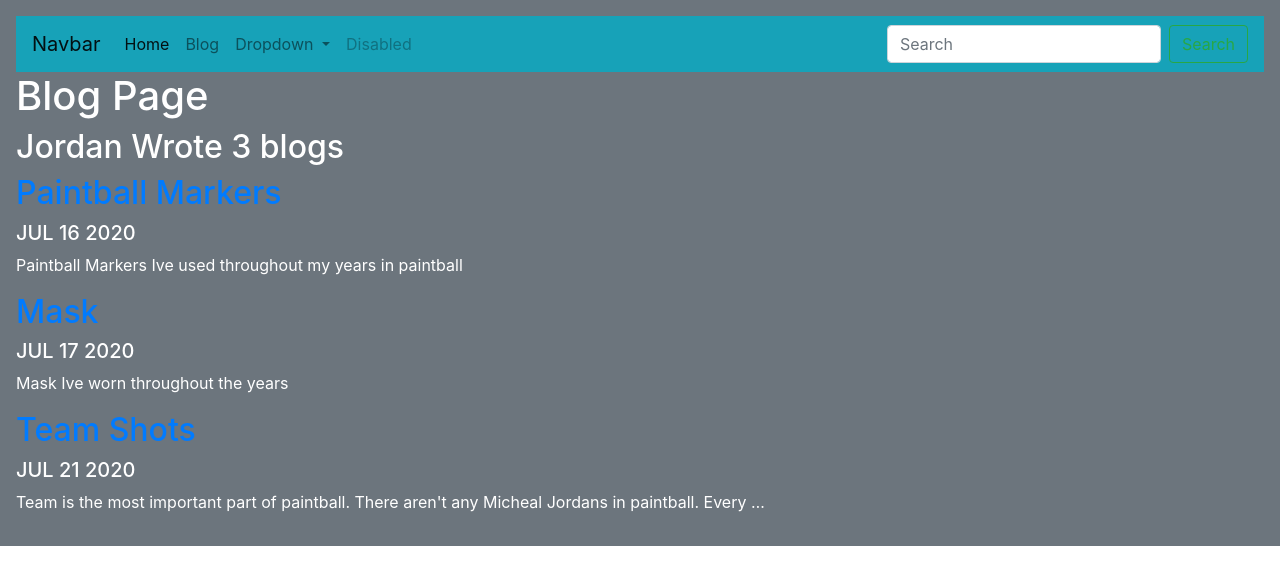
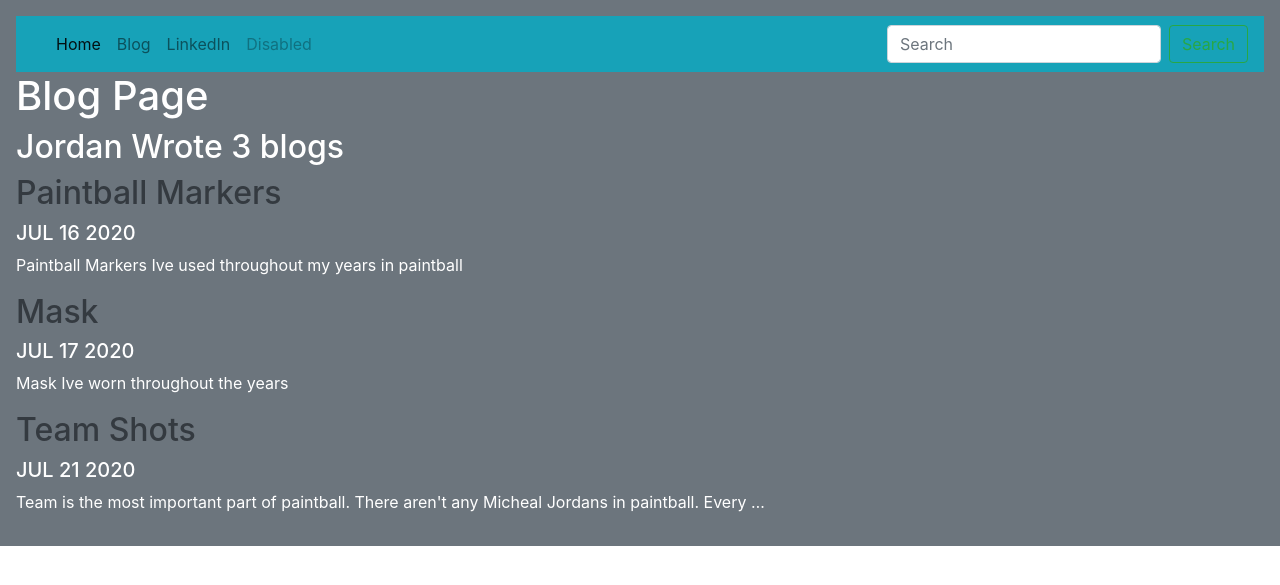
Before and after one commit to jbond21/django3-personal-portfolio, a Django app: page /blog/ in a window 1280 px wide. Shown: the top 585 px of the page. Run offline with Django 3.2, Linux system fonts and the light colour scheme; data comes from the database, SQL or seed files in the repository; some libraries are stand-ins or nearby versions.

Commit message:
local updates

```diff
--- a/blog/templates/blog/all_blogs.html
+++ b/blog/templates/blog/all_blogs.html
@@ -8,7 +8,7 @@
 
 {% for blog in blogs %}
 
-<a href="{% url 'blog:detail' blog.id %}"><h2>{{ blog.title }}</h2></a>
+<a href="{% url 'blog:detail' blog.id %}" class= "text-dark"><h2>{{ blog.title }}</h2></a>
 <h5>{{ blog.date|date:'M d Y'|upper }}</h5>
 <p>{{ blog.description|truncatechars:100 }}</p>
 
--- a/portfolio/templates/main/base.html
+++ b/portfolio/templates/main/base.html
@@ -24,7 +24,7 @@
   <body>
     <div class="p-3 mb-2 bg-secondary text-white">
     <nav class="navbar navbar-expand-lg navbar-light bg-info">
-  <a class="navbar-brand" href="#">Navbar</a>
+  <a class="navbar-brand" href="{% url 'home' %}"></a>
   <button class="navbar-toggler" type="button" data-toggle="collapse" data-target="#navbarSupportedContent" aria-controls="navbarSupportedContent" aria-expanded="false" aria-label="Toggle navigation">
     <span class="navbar-toggler-icon"></span>
   </button>
@@ -37,16 +37,8 @@
       <li class="nav-item">
         <a class="nav-link" href="{% url 'blog:all_blogs' %}">Blog</a>
       </li>
-      <li class="nav-item dropdown">
-        <a class="nav-link dropdown-toggle" href="#" id="navbarDropdown" role="button" data-toggle="dropdown" aria-haspopup="true" aria-expanded="false">
-          Dropdown
-        </a>
-        <div class="dropdown-menu" aria-labelledby="navbarDropdown">
-          <a class="dropdown-item" href="#">Action</a>
-          <a class="dropdown-item" href="#">Another action</a>
-          <div class="dropdown-divider"></div>
-          <a class="dropdown-item" href="#">Something else here</a>
-        </div>
+      <li class="nav-item">
+        <a class="nav-link" href="https://www.linkedin.com/in/jordan-bond-50878039">LinkedIn</a>
       </li>
       <li class="nav-item">
         <a class="nav-link disabled" href="#" tabindex="-1" aria-disabled="true">Disabled</a>
```
